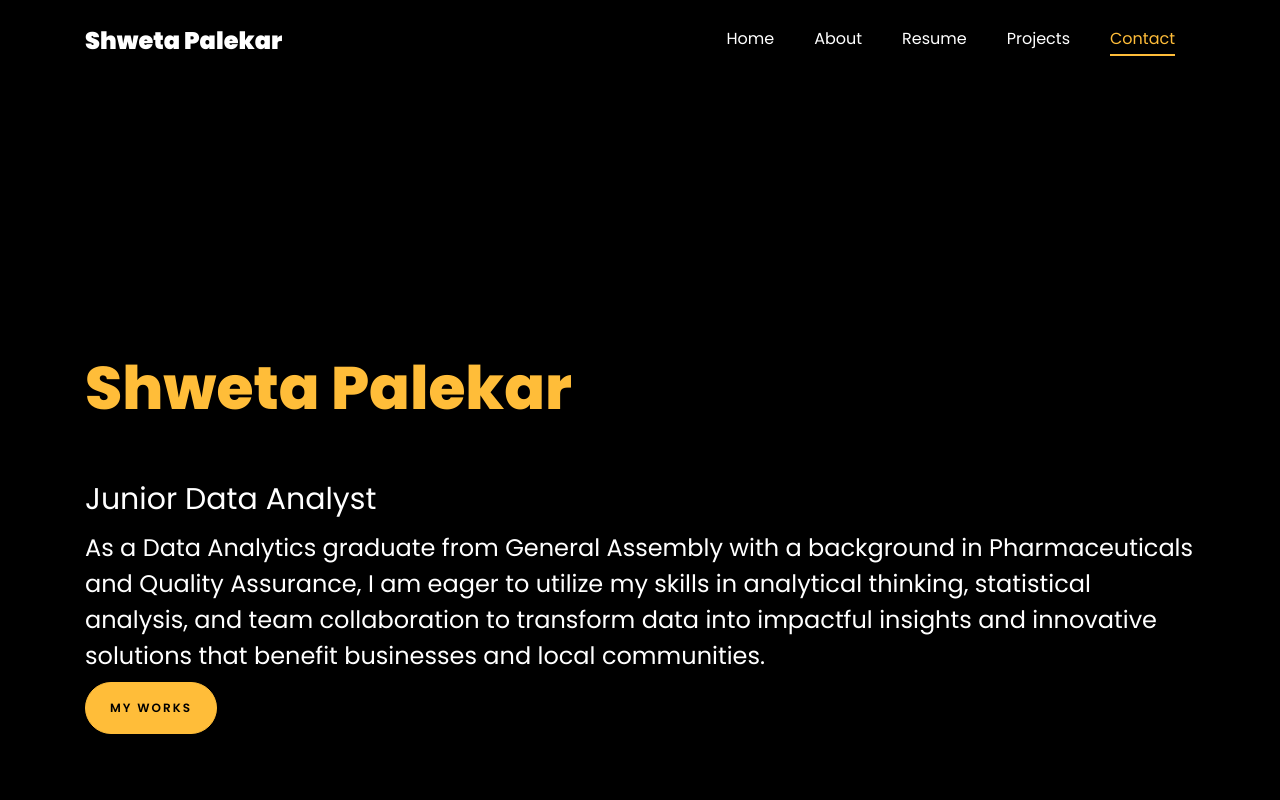
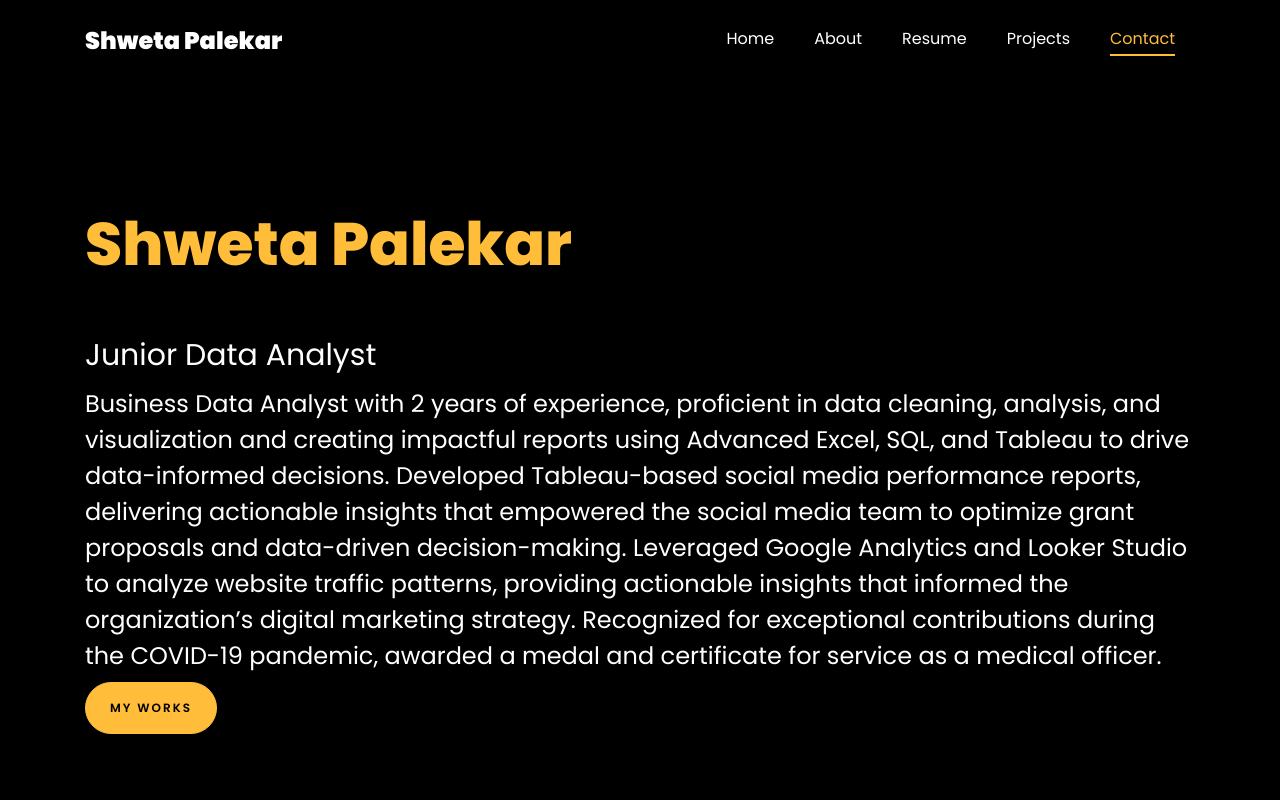
Before and after one commit to ShwetaPalekar/shwetapalekar.github.io, a plain HTML site: page index.html in a window 1280 px wide. Shown: the top 800 px of the page. Drawn offline with Linux system fonts and the light colour scheme; files whose address does not match are found by name.

Commit message:
Update index.html

```diff
--- a/index.html
+++ b/index.html
@@ -150,8 +150,10 @@
 						<br>
 
 			            <h2>Junior Data Analyst</h2>
-	        <h4>As a Data Analytics graduate from General Assembly with a background in Pharmaceuticals and Quality Assurance, I am eager to utilize my skills in analytical thinking, statistical analysis, and team collaboration to transform data into impactful insights and innovative solutions that benefit businesses and local communities.</h4>
-			            <p>
+<h4>Business Data Analyst with 2 years of experience, proficient in data cleaning, analysis, and visualization and creating impactful reports using Advanced Excel, SQL, and Tableau to drive data-informed decisions.
+    Developed Tableau-based social media performance reports, delivering actionable insights that empowered the social media team to optimize grant proposals and data-driven decision-making.
+    Leveraged Google Analytics and Looker Studio to analyze website traffic patterns, providing actionable insights that informed the organization’s digital marketing strategy.
+    Recognized for exceptional contributions during the COVID-19 pandemic, awarded a medal and certificate for service as a medical officer. </h4>			            <p>
 							<a href="https://github.com/ShwetaPalekar/" class="btn btn-primary py-3 px-4">My works</a></p>
 		            </div>
 		          </div>
```
